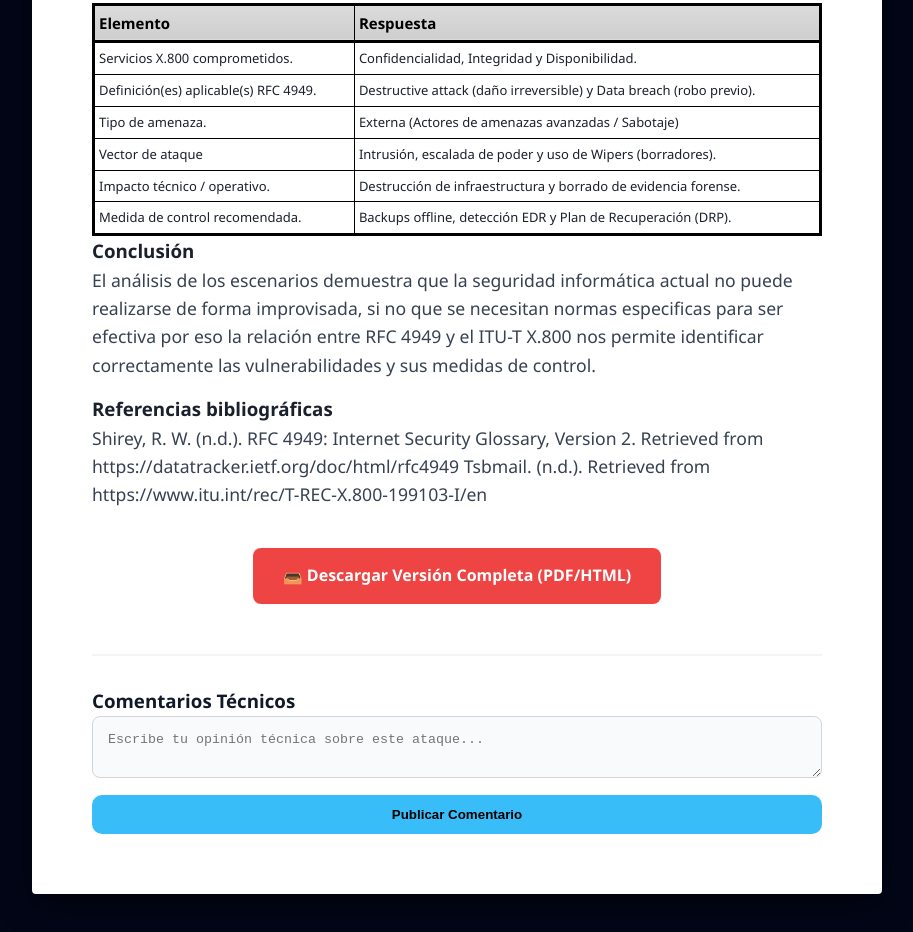
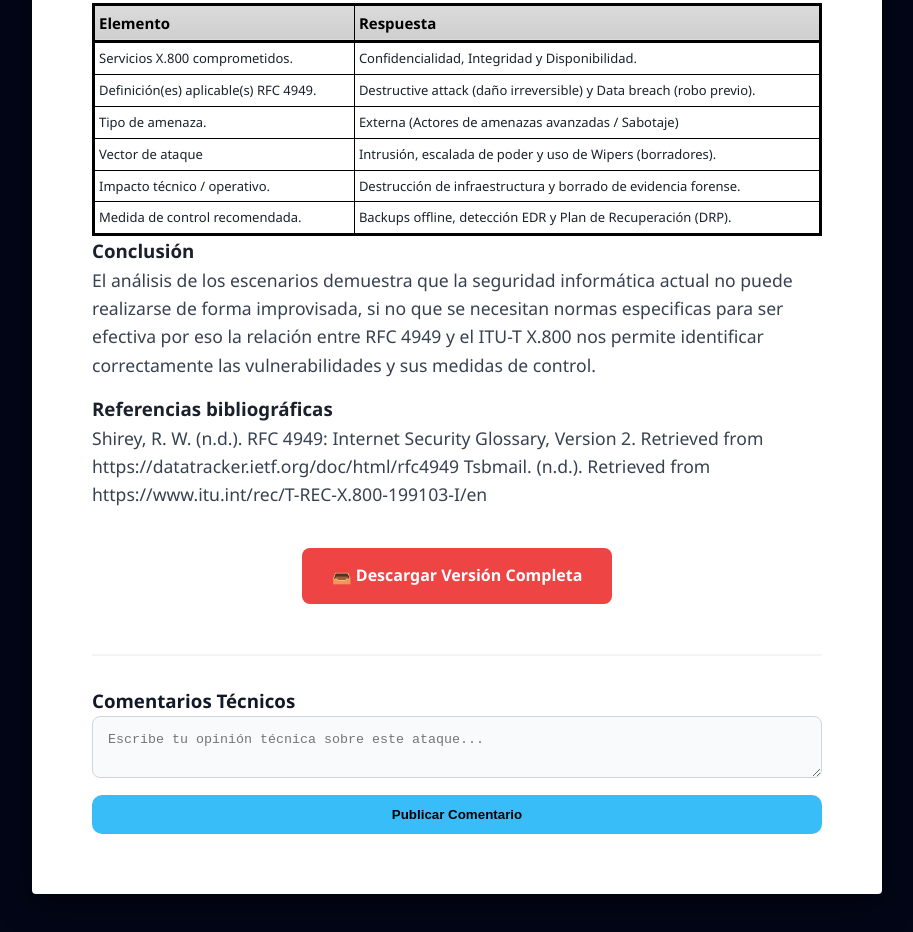
Before and after one commit to Deoc07/Deoc07.github.io, a plain HTML site: page actividad2.html in a window 1280 px wide. Shown: the part 5352-6284 px from the top of the page, without its empty margins (183-1096 px from the left). Drawn offline with Linux system fonts and the light colour scheme.

Commit message:
Update actividad2.html

```diff
--- a/actividad2.html
+++ b/actividad2.html
@@ -565,8 +565,8 @@ medidas de control.</p>
 https://datatracker.ietf.org/doc/html/rfc4949
 Tsbmail. (n.d.). Retrieved from https://www.itu.int/rec/T-REC-X.800-199103-I/en</p>
 <div class="download-container">
-                <a href="Act01_Equipo1-converted.html" download="Actividad_01_Análisis_Equifax.html" class="btn-download">
-                    📥 Descargar Versión Completa (PDF/HTML)
+                <a href="Act02.pdf" download="173877-Act02.pdf" class="btn-download">
+                    📥 Descargar Versión Completa
                 </a>
             </div>
 
@@ -583,4 +583,5 @@ Tsbmail. (n.d.). Retrieved from https://www.itu.int/rec/T-REC-X.800-199103-I/en<
 
     <script src="comentarios.js"></script>
 </body>
+
 </html>
```
